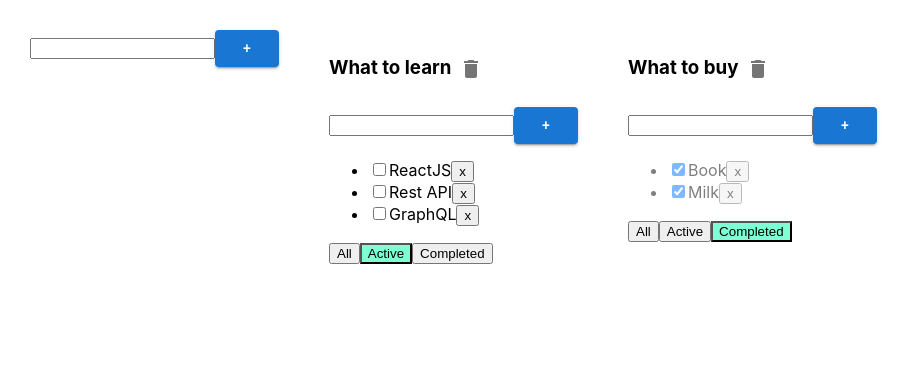
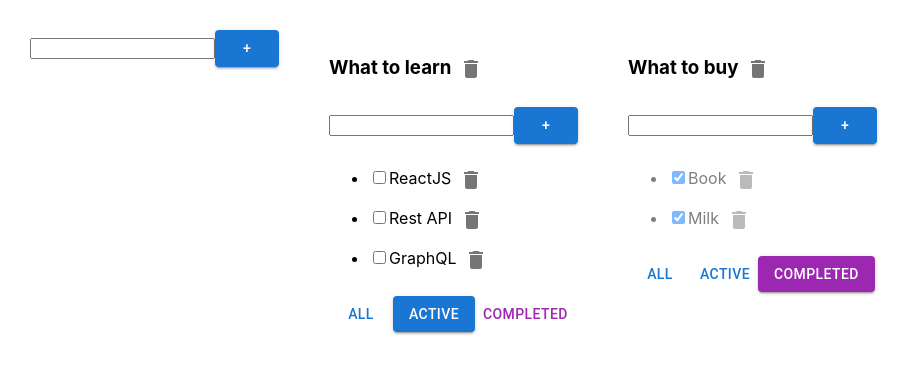
Before and after one commit to Anton-Martynenko/2Todo, a React (Create React App) app: page / in a window 1280 px wide. Shown: the top 374 px of the page, without its empty margins (0-911 px from the left). Built offline with nearby package versions, Linux system fonts and the light colour scheme.

Commit message:
Button variant

```diff
--- a/src/Todolist.tsx
+++ b/src/Todolist.tsx
@@ -1,9 +1,8 @@
 import React, {ChangeEvent} from 'react';
 import {FilterValuesType} from "./App";
-import {Button} from "./components/Button/Button";
 import {AddItemForm} from "./AddItemForm";
 import {EditableSpan} from "./EditableSpan";
-import {IconButton} from "@mui/material";
+import {Button, IconButton} from "@mui/material";
 import {Delete} from "@mui/icons-material";
 
 export type TaskType = {
@@ -102,10 +101,10 @@
                                     />
                                     <EditableSpan title={t.title}
                                                   onChange={onChangeTitleHandler}/>
-                                    <button onClick={removeTaskHandler}>x</button>
-                                    {/*<IconButton onClick={removeTaskHandler(t.id)}>*/}
-                                    {/*    <Delete/>*/}
-                                    {/*</IconButton>*/}
+                                    {/*<button onClick={removeTaskHandler}>x</button>*/}
+                                    <IconButton onClick={removeTaskHandler}>
+                                        <Delete/>
+                                    </IconButton>
                                     {/*<Button name={'x'} callBack={() => removeTaskHandler(t.id)}/>*/}
                                 </li>
                             )
@@ -114,15 +113,20 @@
                 }
             </ul>
             <div>
-                <button className={props.filter === 'all' ? 'active-filter' : ''}
+                <Button variant={props.filter === 'all' ? 'contained' : 'text'}
+                        // className={props.filter === 'all' ? 'active-filter' : ''}
                         onClick={onAllClickHandler}>All
-                </button>
-                <button className={props.filter === 'active' ? 'active-filter' : ''}
+                </Button>
+                <Button color={'primary'}
+                        variant={props.filter === 'active' ? 'contained' : 'text'}
+                        // className={props.filter === 'active' ? 'active-filter' : ''}
                         onClick={onActiveClickHandler}>Active
-                </button>
-                <button className={props.filter === 'completed' ? 'active-filter' : ''}
+                </Button>
+                <Button color={'secondary'}
+                        variant={props.filter === 'completed' ? 'contained' : 'text'}
+                        // className={props.filter === 'completed' ? 'active-filter' : ''}
                         onClick={onCompletedClickHandler}>Completed
-                </button>
+                </Button>
             </div>
         </div>
     )
```
